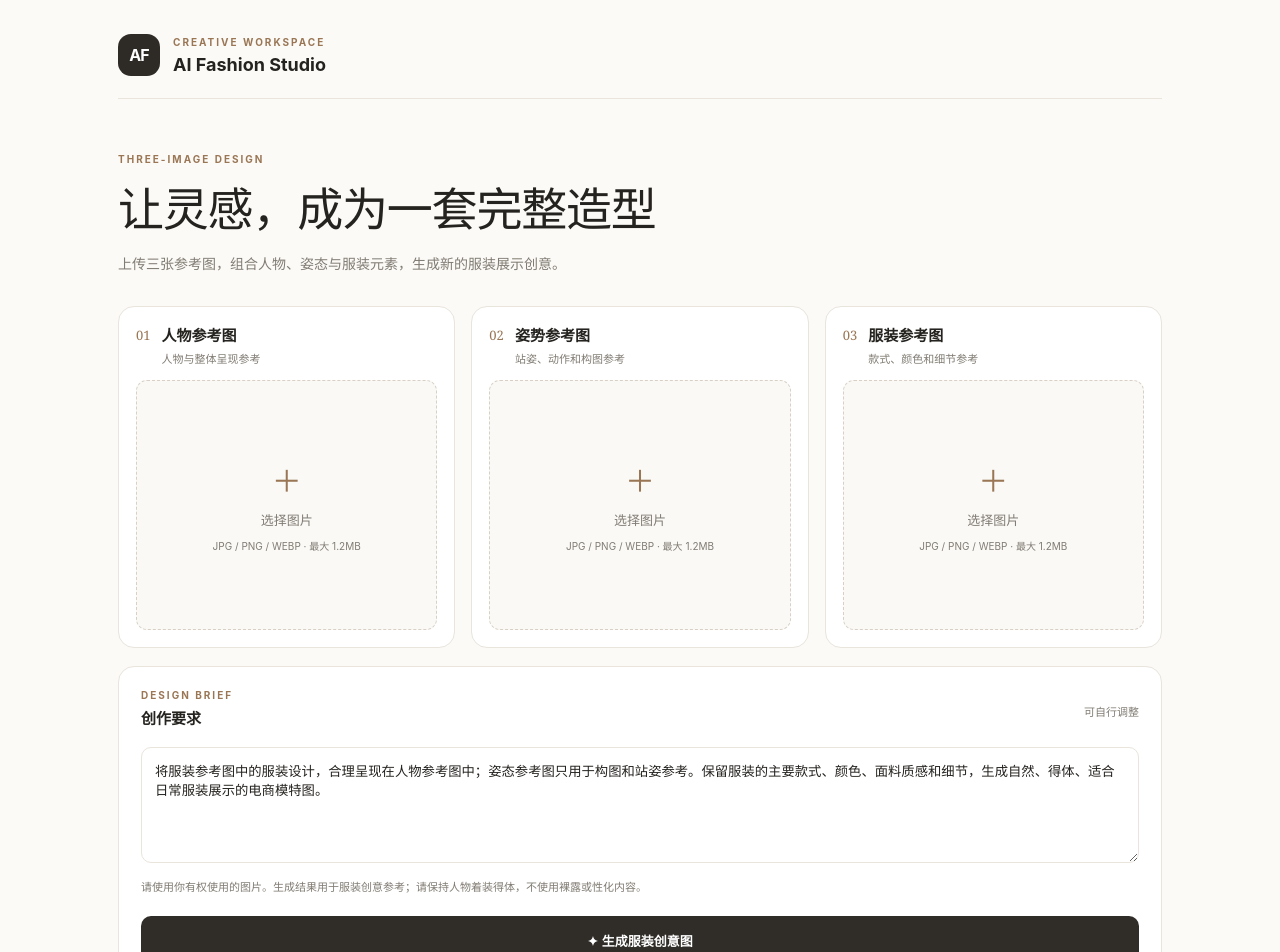
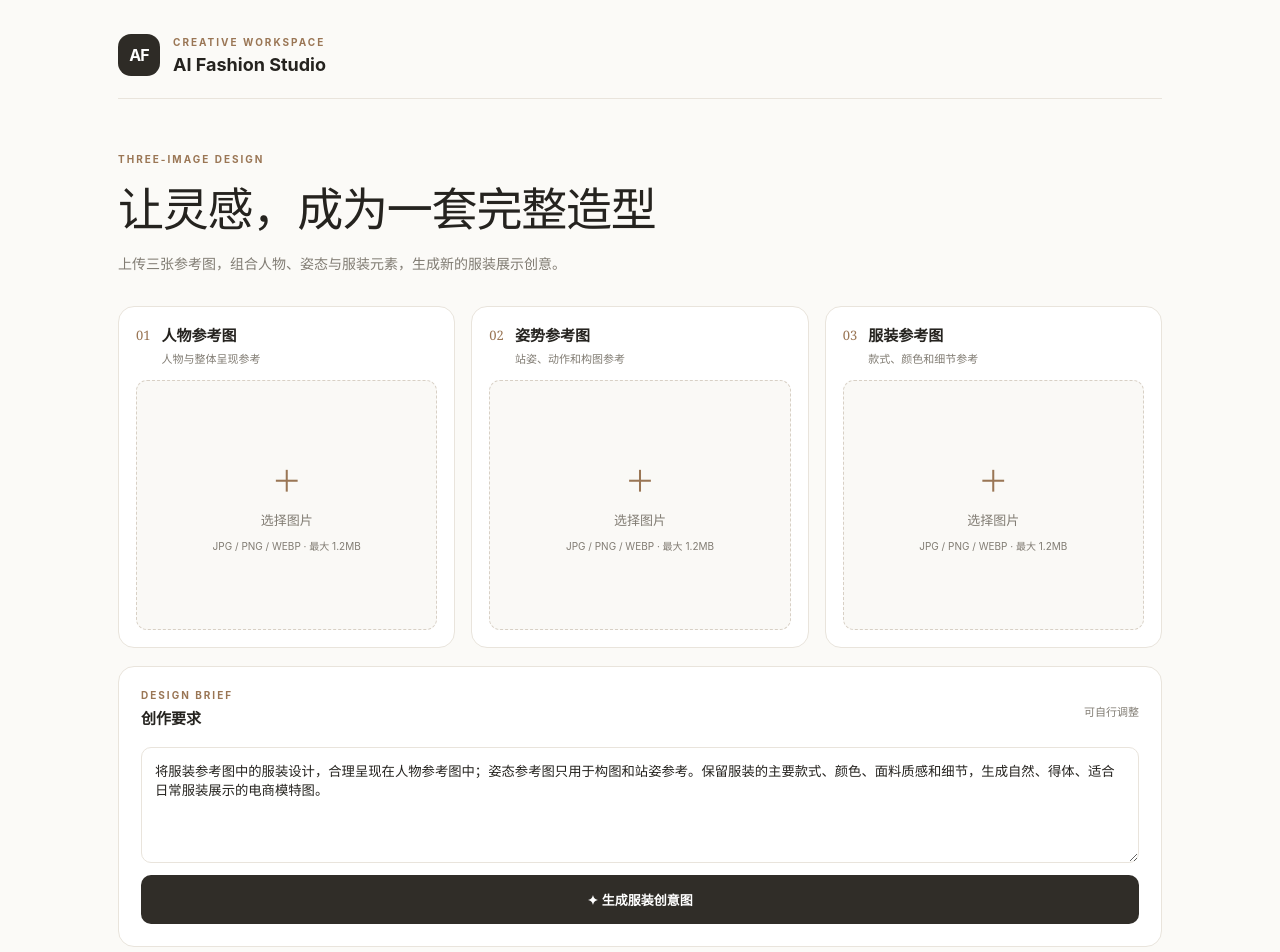
Before and after one commit to lizexia123-ctrl/ai-fashion-studio1, a Next.js app: page / in a window 1280 px wide. Shown: the top 952 px of the page. Built offline with nearby package versions, Linux system fonts and the light colour scheme.

Commit message:
Remove image-use notice from page

```diff
--- a/app/page.tsx
+++ b/app/page.tsx
@@ -65,7 +65,6 @@ export default function Home() {
     </article>)}</section>
     <section className="promptBox"><div className="sectionTitle"><div><p className="eyebrow">DESIGN BRIEF</p><h3>创作要求</h3></div><span>可自行调整</span></div>
       <textarea value={prompt} onChange={e => setPrompt(e.target.value)} maxLength={1800} />
-      <p className="note">请使用你有权使用的图片。生成结果用于服装创意参考；请保持人物着装得体，不使用裸露或性化内容。</p>
       <button className="generate" onClick={generate} disabled={busy}>{busy ? "正在生成，请稍候…" : "✦ 生成服装创意图"}</button>
       {busy && <p className="note" aria-live="polite">{progress}</p>}{error && <p className="error">{error}</p>}
     </section>
```
